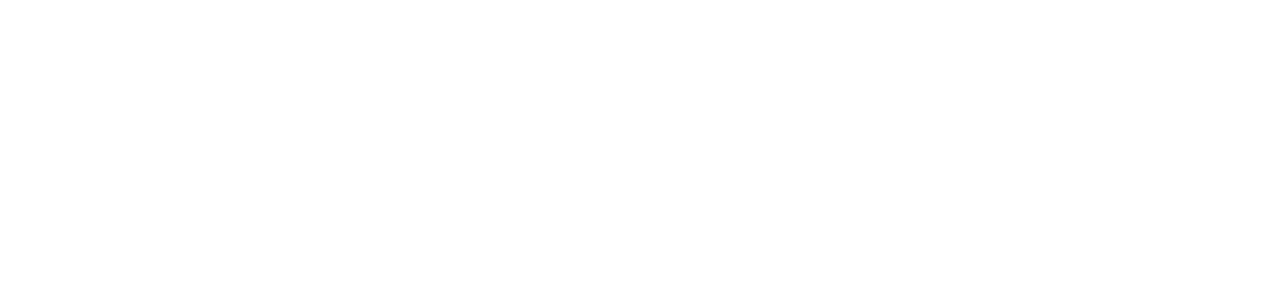
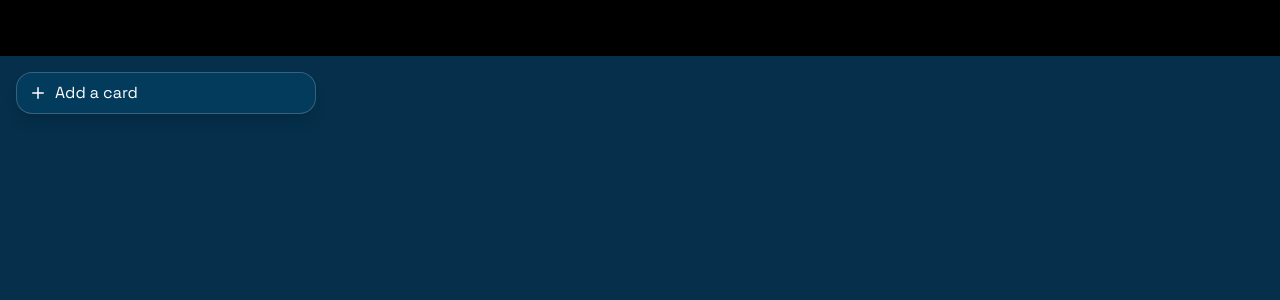
Before and after one commit to farazAnsari06/kanban-dashboard, a React (Vite) app: page /home in a window 1280 px wide. Before the commit this address had no page. Shown: the top 300 px of the page. Built offline with nearby package versions, Linux system fonts and the light colour scheme.

Commit message:
Redux setup completed.

```diff
--- a/package.json
+++ b/package.json
@@ -10,10 +10,12 @@
     "preview": "vite preview"
   },
   "dependencies": {
+    "@reduxjs/toolkit": "^2.12.0",
     "@tailwindcss/vite": "^4.3.1",
     "lucide-react": "^1.21.0",
     "react": "^19.2.0",
     "react-dom": "^19.2.0",
+    "react-redux": "^9.3.0",
     "react-router-dom": "^7.18.0",
     "sonner": "^2.0.7",
     "tailwindcss": "^4.3.1"
--- a/src/App.jsx
+++ b/src/App.jsx
@@ -3,6 +3,7 @@ import { Route, Routes } from 'react-router-dom'
 import Login from './Pages/Login'
 import SignUp from './Pages/SignUp'
 import { Toaster } from "sonner";
+import Home from './Pages/Home';
 
 const App = () => {
   return (
@@ -13,6 +14,7 @@ const App = () => {
       <Routes>
         <Route path={'/'} element={<Login />}/>
         <Route path={'/signup'} element={<SignUp />}/>
+        <Route path={'/home'} element={<Home />}/>
       </Routes>
     </>
   )
--- /dev/null
+++ b/src/Components/Workboard.jsx
@@ -0,0 +1,20 @@
+import { Plus } from 'lucide-react'
+import React from 'react'
+import { useSelector } from 'react-redux'
+
+const Workboard = () => {
+  const cards = useSelector((state) => state.cards.cards);
+
+  return (
+    <div className='w-full h-full overflow-x-auto overflow-y-hidden p-4'>
+      <div className="w-[300px]">
+        <button className="w-full h-full flex justify-start items-center gap-2 p-2 px-3 bg-sky-800/30 border border-white/20 backdrop-blur-md shadow-lg rounded-2xl text-white hover:bg-sky-800 transition ease-in 2s">
+          <Plus size={18} />
+          Add a card
+        </button>
+      </div>
+    </div>
+  )
+}
+
+export default Workboard
--- /dev/null
+++ b/src/Pages/Home.jsx
@@ -0,0 +1,16 @@
+import React from 'react'
+import Workboard from '../Components/Workboard'
+
+const Home = () => {
+  return (
+    <div className='w-screen h-screen flex flex-col bg-sky-950'>
+      <div className='w-full p-4 bg-black'>Nav</div>
+      {/* Workboard */}
+      <div className='flex-1 overflow-hidden'>
+        <Workboard />
+      </div>
+    </div>
+  )
+}
+
+export default Home
--- a/src/Pages/Login.jsx
+++ b/src/Pages/Login.jsx
@@ -2,6 +2,7 @@ import React, { useState } from 'react'
 import { Link } from 'react-router-dom'
 import { ArrowRight} from "lucide-react";
 import { toast } from "sonner";
+import { useNavigate } from "react-router-dom";
 
 const logins = [
   {
@@ -15,6 +16,8 @@ const logins = [
 ]
 
 const Login = () => {
+
+  const navigate = useNavigate();
 
   const [email, setEmail] = useState('');
   const [password, setPassword] = useState('')
@@ -39,6 +42,7 @@ const Login = () => {
 
     if(user) {
       toast.success('Logged In Successfully!')
+      navigate('/home')
     } else {
       toast.error('Wrong email/password.')
     }
@@ -63,6 +67,11 @@ const Login = () => {
               type="text"
               value={email}
               onChange={(e) => setEmail(e.target.value)}
+              onKeyDown={(e) => {
+                if(e.key === 'Enter') {
+                  handleLogin();
+                }
+              }}
             />
           </div>
 
@@ -73,6 +82,11 @@ const Login = () => {
               type="text"
               value={password}
               onChange={(e) => setPassword(e.target.value)}
+              onKeyDown={(e) => {
+                if(e.key === 'Enter') {
+                  handleLogin();
+                }
+              }}
             />
           </div>
 
--- /dev/null
+++ b/src/app/store.js
@@ -0,0 +1,8 @@
+import { configureStore } from "@reduxjs/toolkit";
+import cardsReducer from '../features/cards/cardsSlice'
+
+export const store = configureStore({
+  reducer: {
+    cards: cardsReducer,
+  }
+})
--- /dev/null
+++ b/src/features/cards/cardsSlice.js
@@ -0,0 +1,15 @@
+import { createSlice } from "@reduxjs/toolkit";
+
+const initialState = {
+  cards: [],
+}
+
+const cardsSlice = createSlice({
+  name: 'cards',
+  initialState,
+  reducers : {
+
+  }
+});
+
+export default cardsSlice.reducer;
--- a/src/main.jsx
+++ b/src/main.jsx
@@ -1,11 +1,18 @@
 import { StrictMode } from 'react'
 import { createRoot } from 'react-dom/client'
+import { Provider } from 'react-redux'
+import { BrowserRouter } from 'react-router-dom'
+
 import './index.css'
 import App from './App.jsx'
-import { BrowserRouter } from 'react-router-dom'
+import { store } from './app/store.js'
 
 createRoot(document.getElementById('root')).render(
-  <BrowserRouter>
-    <App />
-  </BrowserRouter>
+  <StrictMode>
+    <Provider store={store}>
+      <BrowserRouter>
+        <App />
+      </BrowserRouter>
+    </Provider>
+  </StrictMode>
 )
```
Also changed, not shown: 1 other file (tests, documents, lock files or other folders).
